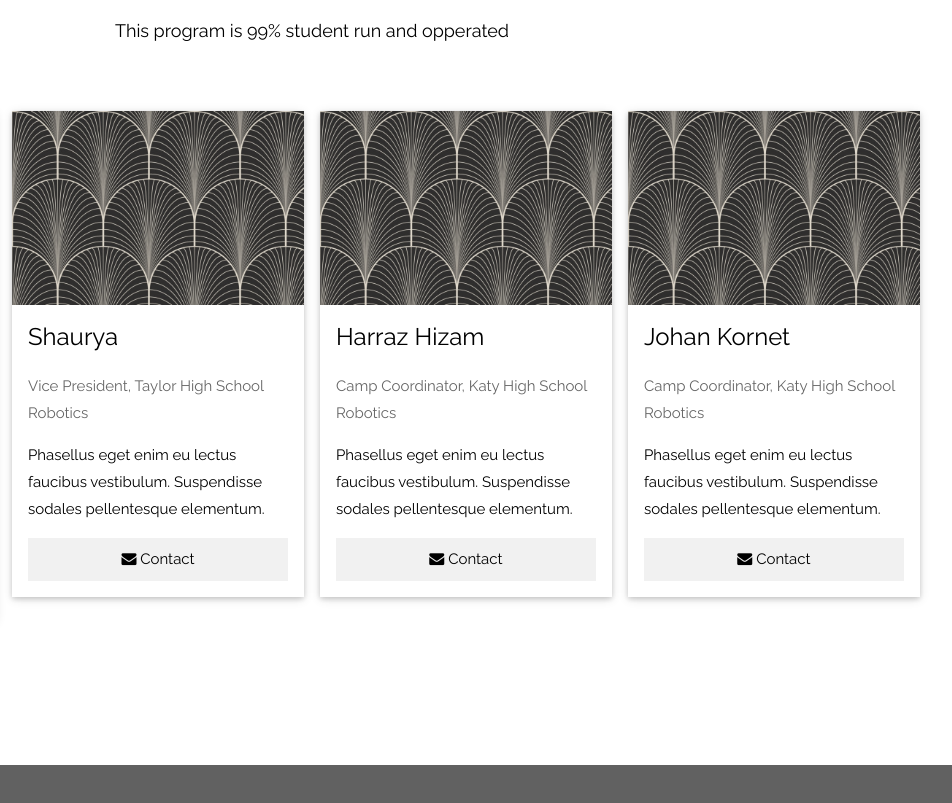
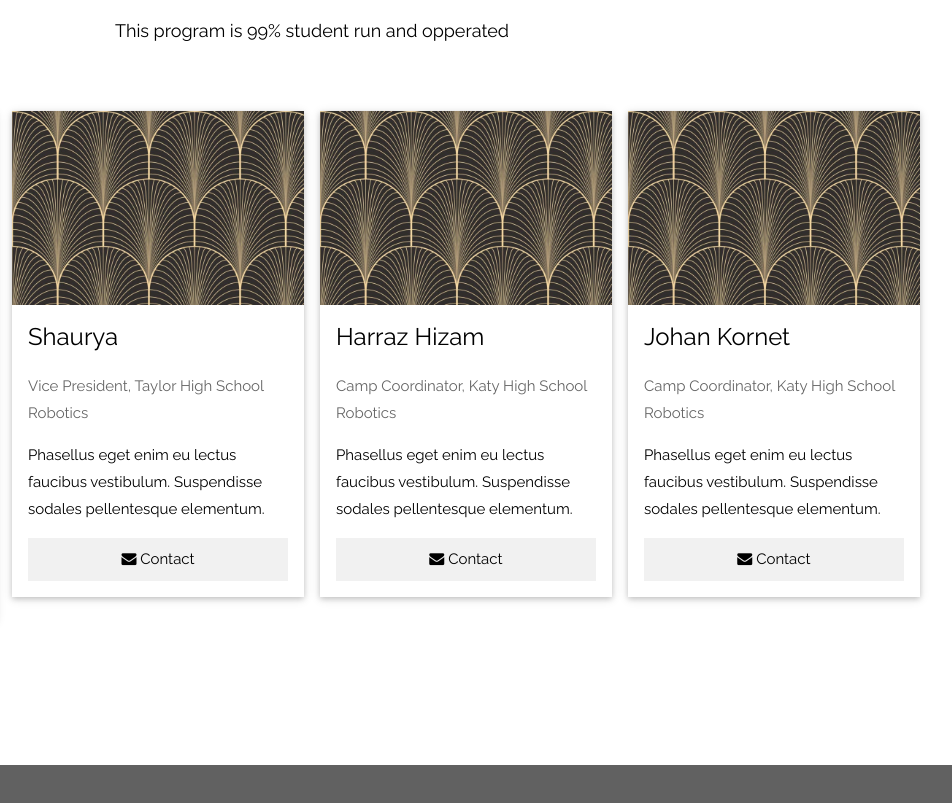
Before and after one commit to KatyTaylorRoboticsCamp/KatyTaylorRoboticsCamp.github.io, a plain HTML site: page index.html in a window 1280 px wide. Shown: the part 2174-2977 px from the top of the page, 328-1280 px from the left. Drawn offline with nearby package versions, Linux system fonts and the light colour scheme.

Commit message:
Update index.html

```diff
--- a/index.html
+++ b/index.html
@@ -117,7 +117,7 @@ body, html {
 <div class="w3-container" style="padding:128px 16px" id="team">
   <h3 class="w3-center">MEET THE TEAM</h3>
   <p class="w3-center w3-large">This program is 99% student run and opperated</p>
-  <div class="w3-row-padding w3-grayscale" style="margin-top:64px">
+  <div class="w3-row-padding" style="margin-top:64px">
     <div class="w3-col l3 m6 w3-margin-bottom">
       <div class="w3-card">
         <img src="ricky_pratomen.jpg" alt="Rizky" style="width:100%">
```
